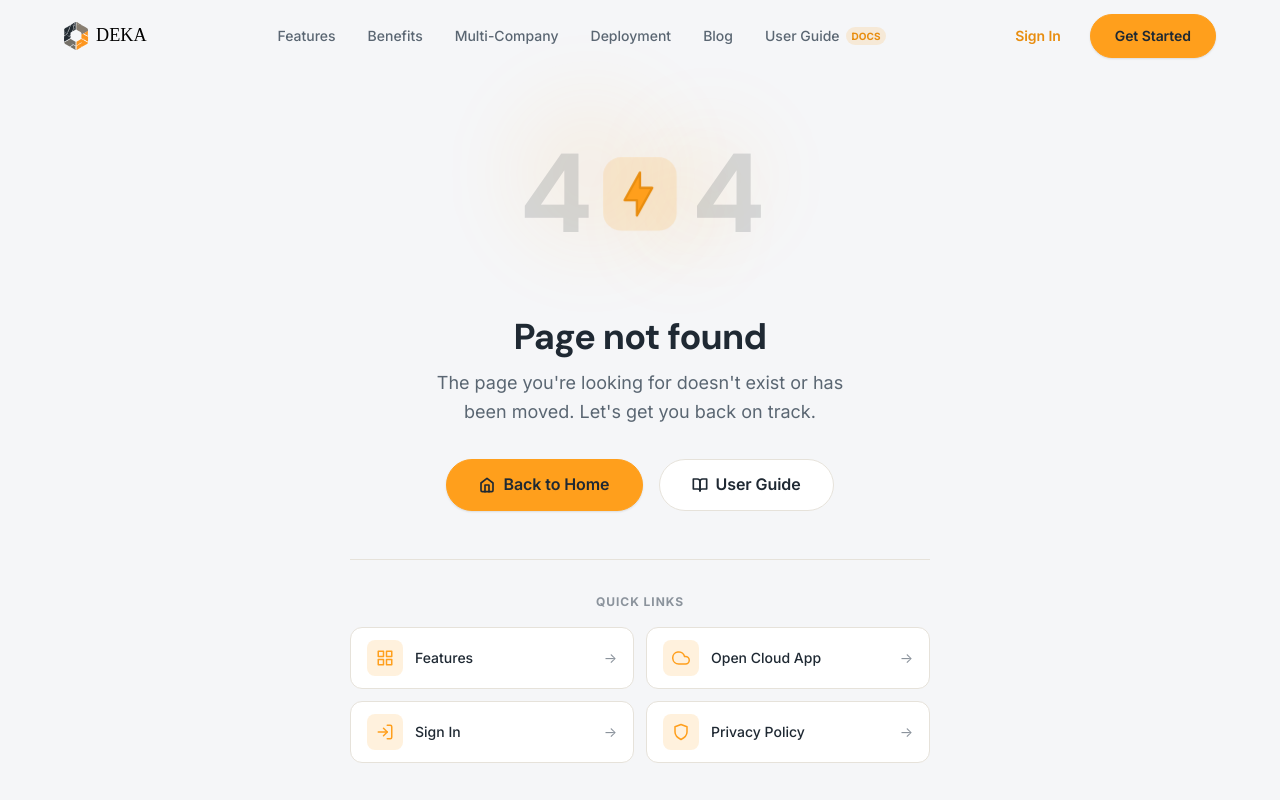
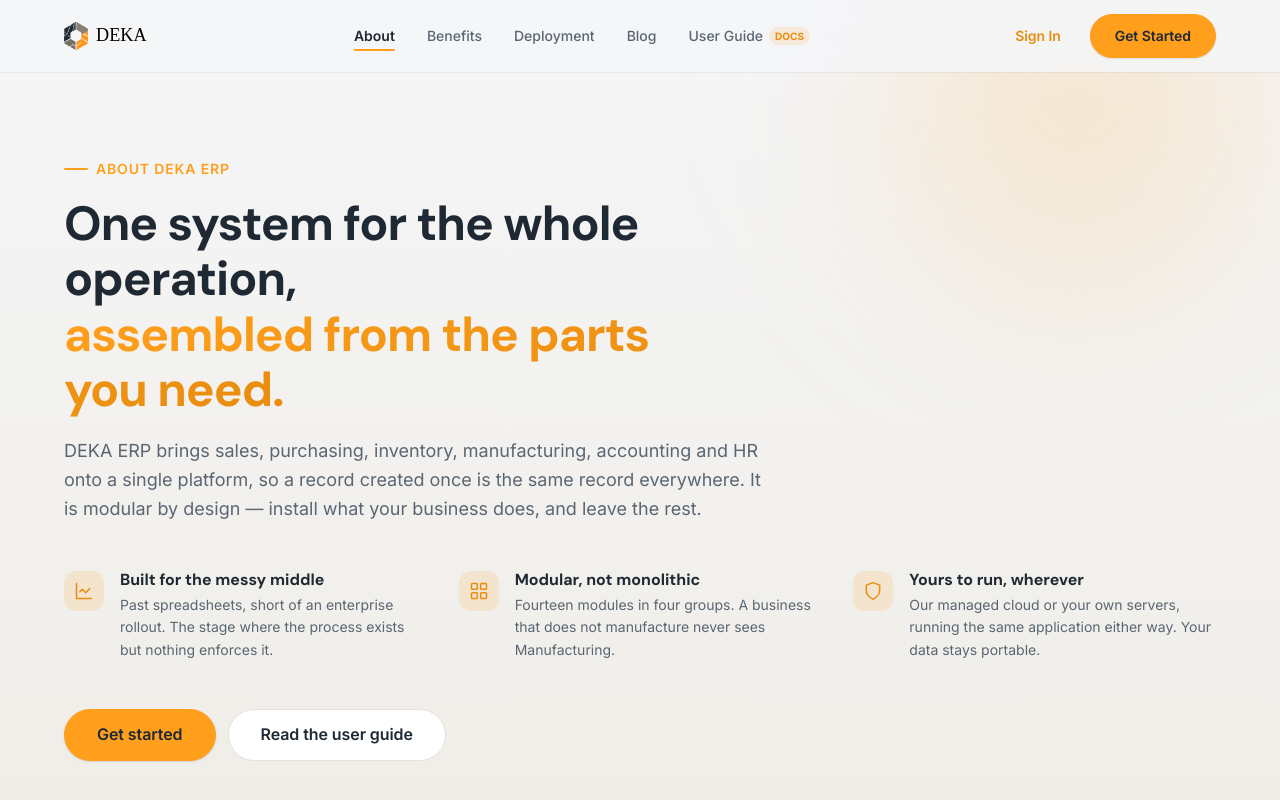
Before and after one commit to gomathie/deka-landing, a Vue app: page /about in a window 1280 px wide. Shown: the top 800 px of the page. Built offline with nearby package versions, Linux system fonts and the light colour scheme.

Commit message:
feat: add About page and update navigation links in header, footer, and sitemap

```diff
--- a/scripts/build-sitemap.mjs
+++ b/scripts/build-sitemap.mjs
@@ -20,6 +20,7 @@ const ORIGIN = 'https://dekaerp.com'
 
 const staticPages = [
   { path: '/', changefreq: 'weekly', priority: '1.0' },
+  { path: '/about', changefreq: 'monthly', priority: '0.9' },
   { path: '/guide', changefreq: 'weekly', priority: '0.9' },
   { path: '/blog', changefreq: 'weekly', priority: '0.8' },
   { path: '/sitemap', changefreq: 'monthly', priority: '0.4' },
--- a/src/components/AppFooter.vue
+++ b/src/components/AppFooter.vue
@@ -11,9 +11,10 @@
       <div class="footer__links">
         <div class="footer__col">
           <h4 class="footer__col-title">Product</h4>
-          <a href="/#features" class="footer__link">Features</a>
+          <router-link to="/about" class="footer__link">About</router-link>
+          <router-link to="/about#features" class="footer__link">Features</router-link>
+          <router-link to="/about#multi-company" class="footer__link">Multi-Company</router-link>
           <a href="/#benefits" class="footer__link">Benefits</a>
-          <a href="/#multi-company" class="footer__link">Multi-Company</a>
           <a href="/#deployment" class="footer__link">Deployment</a>
           <router-link to="/blog" class="footer__link">Blog</router-link>
         </div>
--- a/src/components/AppHeader.vue
+++ b/src/components/AppHeader.vue
@@ -6,9 +6,8 @@
       </router-link>
 
       <nav class="header__nav" :class="{ 'header__nav--open': menuOpen }" id="main-nav" aria-label="Main navigation">
-        <a :href="isHomePage ? '#features' : '/#features'" class="header__link" @click="closeMenu">Features</a>
+        <router-link to="/about" class="header__link" @click="closeMenu">About</router-link>
         <a :href="isHomePage ? '#benefits' : '/#benefits'" class="header__link" @click="closeMenu">Benefits</a>
-        <a :href="isHomePage ? '#multi-company' : '/#multi-company'" class="header__link" @click="closeMenu">Multi-Company</a>
         <a :href="isHomePage ? '#deployment' : '/#deployment'" class="header__link" @click="closeMenu">Deployment</a>
         <router-link to="/blog" class="header__link" @click="closeMenu">Blog</router-link>
         <router-link to="/guide" class="header__link header__link--guide" @click="closeMenu">
@@ -40,9 +39,8 @@
     <!-- Mobile overlay -->
     <div class="header__overlay" :class="{ 'header__overlay--visible': menuOpen }" @click="closeMenu">
       <nav class="header__mobile-nav" @click.stop>
-        <a :href="isHomePage ? '#features' : '/#features'" class="header__mobile-link" @click="closeMenu">Features</a>
+        <router-link to="/about" class="header__mobile-link" @click="closeMenu">About</router-link>
         <a :href="isHomePage ? '#benefits' : '/#benefits'" class="header__mobile-link" @click="closeMenu">Benefits</a>
-        <a :href="isHomePage ? '#multi-company' : '/#multi-company'" class="header__mobile-link" @click="closeMenu">Multi-Company</a>
         <a :href="isHomePage ? '#deployment' : '/#deployment'" class="header__mobile-link" @click="closeMenu">Deployment</a>
         <router-link to="/blog" class="header__mobile-link" @click="closeMenu">Blog</router-link>
         <router-link to="/guide" class="header__mobile-link header__mobile-link--guide" @click="closeMenu">
--- a/src/router/index.js
+++ b/src/router/index.js
@@ -24,6 +24,12 @@ const routes = [
         component: UserGuideView,
       },
     ],
+  },
+  {
+    path: '/about',
+    name: 'About',
+    component: () => import('../views/AboutView.vue'),
+    meta: { title: 'About — DEKA ERP' },
   },
   {
     path: '/blog',
--- /dev/null
+++ b/src/views/AboutView.vue
@@ -0,0 +1,220 @@
+<template>
+  <div class="about-view">
+    <AppHeader solid />
+
+    <main>
+      <!-- Intro -->
+      <section class="about-hero">
+        <div class="about-hero__backdrop" aria-hidden="true">
+          <div class="about-hero__glow"></div>
+        </div>
+
+        <div class="container about-hero__inner">
+          <span class="section-label">About DEKA ERP</span>
+          <h1 class="about-hero__title">
+            One system for the whole operation,<br />
+            <span class="text-gradient">assembled from the parts you need.</span>
+          </h1>
+          <p class="about-hero__lead">
+            DEKA ERP brings sales, purchasing, inventory, manufacturing, accounting and HR
+            onto a single platform, so a record created once is the same record everywhere.
+            It is modular by design — install what your business does, and leave the rest.
+          </p>
+
+          <div class="about-hero__points">
+            <div v-for="point in points" :key="point.title" class="about-point">
+              <span class="about-point__icon" v-html="point.icon"></span>
+              <div>
+                <h2 class="about-point__title">{{ point.title }}</h2>
+                <p class="about-point__text">{{ point.text }}</p>
+              </div>
+            </div>
+          </div>
+
+          <div class="about-hero__actions btn-row">
+            <a href="https://cloud.dekaerp.com" class="btn btn--primary btn--large">Get started</a>
+            <router-link to="/guide" class="btn btn--secondary btn--large">Read the user guide</router-link>
+          </div>
+        </div>
+      </section>
+
+      <TrustStrip />
+
+      <!-- The two sections this page exists to hold -->
+      <ModulesSection />
+      <MultiCompanySection />
+
+      <CtaSection />
+    </main>
+
+    <AppFooter />
+  </div>
+</template>
+
+<script setup>
+import { onMounted, onUnmounted } from 'vue'
+import AppHeader from '../components/AppHeader.vue'
+import AppFooter from '../components/AppFooter.vue'
+import TrustStrip from '../components/TrustStrip.vue'
+import ModulesSection from '../components/ModulesSection.vue'
+import MultiCompanySection from '../components/MultiCompanySection.vue'
+import CtaSection from '../components/CtaSection.vue'
+
+const icon = (paths) =>
+  `<svg width="20" height="20" viewBox="0 0 24 24" fill="none" stroke="currentColor" stroke-width="1.8" stroke-linecap="round" stroke-linejoin="round">${paths}</svg>`
+
+const points = [
+  {
+    title: 'Built for the messy middle',
+    text: 'Past spreadsheets, short of an enterprise rollout. The stage where the process exists but nothing enforces it.',
+    icon: icon('<path d="M3 3v18h18"></path><path d="m19 9-5 5-4-4-3 3"></path>'),
+  },
+  {
+    title: 'Modular, not monolithic',
+    text: 'Fourteen modules in four groups. A business that does not manufacture never sees Manufacturing.',
+    icon: icon('<rect x="3" y="3" width="7" height="7" rx="1"></rect><rect x="14" y="3" width="7" height="7" rx="1"></rect><rect x="3" y="14" width="7" height="7" rx="1"></rect><rect x="14" y="14" width="7" height="7" rx="1"></rect>'),
+  },
+  {
+    title: 'Yours to run, wherever',
+    text: 'Our managed cloud or your own servers, running the same application either way. Your data stays portable.',
+    icon: icon('<path d="M12 22s8-4 8-10V5l-8-3-8 3v7c0 6 8 10 8 10z"></path>'),
+  },
+]
+
+onMounted(() => {
+  document.title = 'About — DEKA ERP'
+})
+
+onUnmounted(() => {
+  document.title = 'DEKA ERP'
+})
+</script>
+
+<style scoped>
+.about-view {
+  min-height: 100vh;
+  background-color: var(--color-off-white);
+}
+
+/* ── Intro ── */
+.about-hero {
+  position: relative;
+  overflow: hidden;
+  padding: calc(var(--header-height) + var(--space-20)) 0 var(--space-20);
+  background: linear-gradient(180deg, var(--color-off-white) 0%, var(--color-sand-light) 100%);
+}
+
+@media (prefers-color-scheme: dark) {
+  .about-hero {
+    background: linear-gradient(180deg, var(--color-off-white) 0%, #1A2028 100%);
+  }
+}
+
+.about-hero__backdrop {
+  position: absolute;
+  inset: 0;
+  pointer-events: none;
+}
+
+.about-hero__glow {
+  position: absolute;
+  top: -22%;
+  right: -6%;
+  width: 44vw;
+  max-width: 620px;
+  aspect-ratio: 1;
+  border-radius: 50%;
+  background: radial-gradient(circle, rgba(255, 159, 28, 0.24) 0%, transparent 70%);
+  filter: blur(90px);
+}
+
+@media (prefers-color-scheme: dark) {
+  .about-hero__glow {
+    background: radial-gradient(circle, rgba(255, 159, 28, 0.16) 0%, transparent 70%);
+  }
+}
+
+.about-hero__inner {
+  position: relative;
+}
+
+.about-hero__title {
+  font-size: var(--text-5xl);
+  font-weight: var(--weight-bold);
+  line-height: var(--leading-tight);
+  letter-spacing: -0.02em;
+  margin-bottom: var(--space-5);
+  max-width: 18ch;
+}
+
+.about-hero__lead {
+  font-size: var(--text-lg);
+  color: var(--text-secondary);
+  line-height: var(--leading-normal);
+  max-width: 62ch;
+  margin-bottom: var(--space-12);
+}
+
+.about-hero__points {
+  display: grid;
+  grid-template-columns: repeat(auto-fit, minmax(260px, 1fr));
+  gap: var(--space-8);
+  margin-bottom: var(--space-12);
+}
+
+.about-point {
+  display: flex;
+  gap: var(--space-4);
+}
+
+.about-point__icon {
+  display: flex;
+  align-items: center;
+  justify-content: center;
+  flex-shrink: 0;
+  width: 40px;
+  height: 40px;
+  border-radius: var(--radius-lg);
+  background: var(--color-amber-glow);
+  color: var(--color-amber-hover);
+}
+
+.about-point__title {
+  font-size: var(--text-base);
+  font-weight: var(--weight-bold);
+  margin-bottom: var(--space-1);
+}
+
+.about-point__text {
+  font-size: var(--text-sm);
+  color: var(--text-secondary);
+  line-height: var(--leading-normal);
+}
+
+/* ── Responsive ── */
+@media (max-width: 820px) {
+  .about-hero {
+    padding-top: calc(var(--header-height) + var(--space-12));
+  }
+
+  .about-hero__title {
+    font-size: var(--text-4xl);
+    max-width: none;
+  }
+}
+
+@media (max-width: 560px) {
+  .about-hero__title {
+    font-size: var(--text-3xl);
+  }
+
+  .about-hero__lead {
+    font-size: var(--text-base);
+    margin-bottom: var(--space-10);
+  }
+
+  .about-hero__points {
+    gap: var(--space-6);
+  }
+}
+</style>
--- a/src/views/SiteMapView.vue
+++ b/src/views/SiteMapView.vue
@@ -19,9 +19,10 @@
           </div>
           <ul class="sitemap-list">
             <li><router-link to="/" class="sitemap-link">Home</router-link></li>
-            <li><router-link to="/#features" class="sitemap-link">Features</router-link></li>
+            <li><router-link to="/about" class="sitemap-link">About</router-link></li>
+            <li><router-link to="/about#features" class="sitemap-link">Features &amp; Modules</router-link></li>
+            <li><router-link to="/about#multi-company" class="sitemap-link">Multi-Company</router-link></li>
             <li><router-link to="/#benefits" class="sitemap-link">Benefits</router-link></li>
-            <li><router-link to="/#multi-company" class="sitemap-link">Multi-Company</router-link></li>
             <li><router-link to="/#deployment" class="sitemap-link">Deployment Options</router-link></li>
           </ul>
         </div>
```
